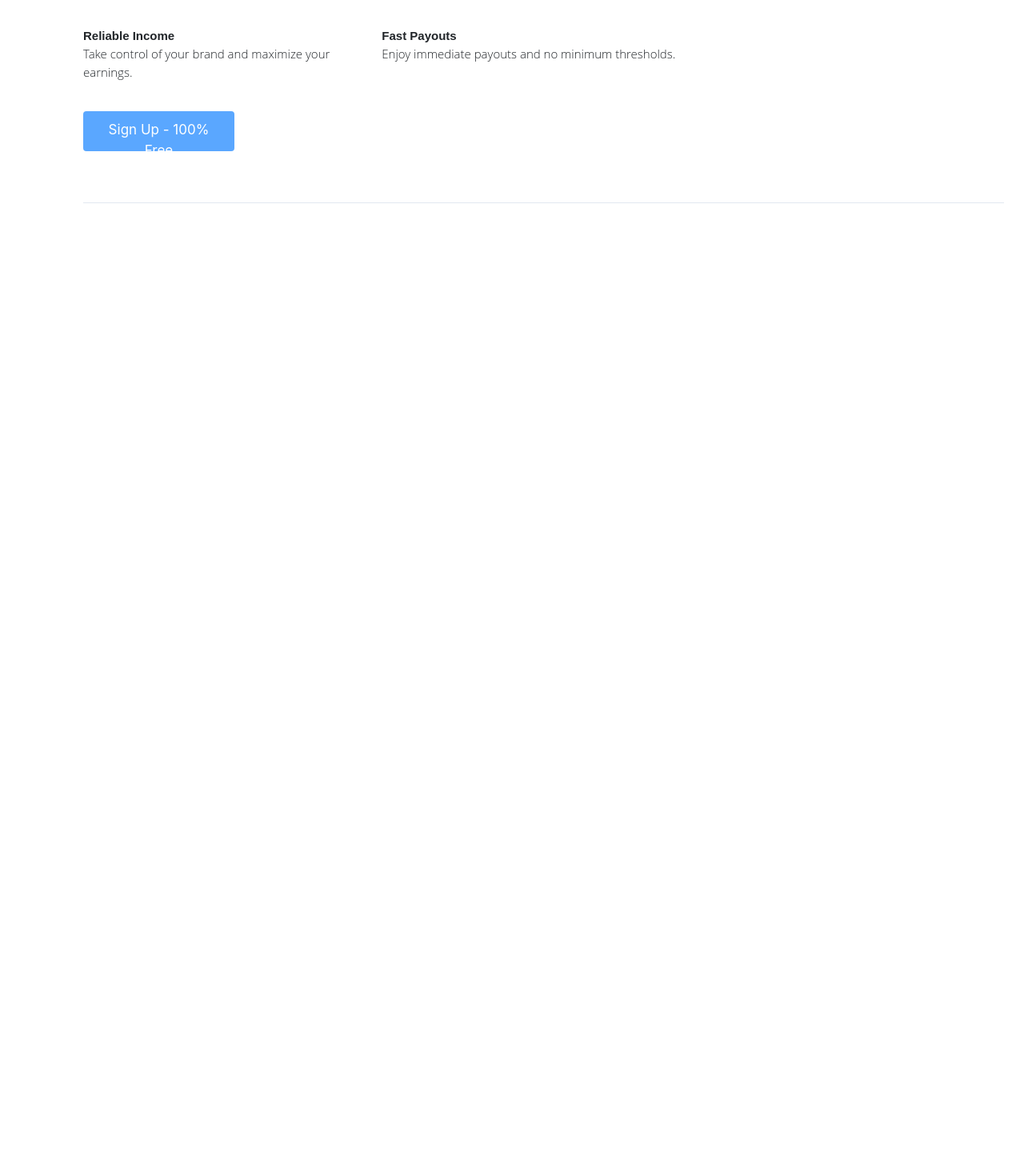
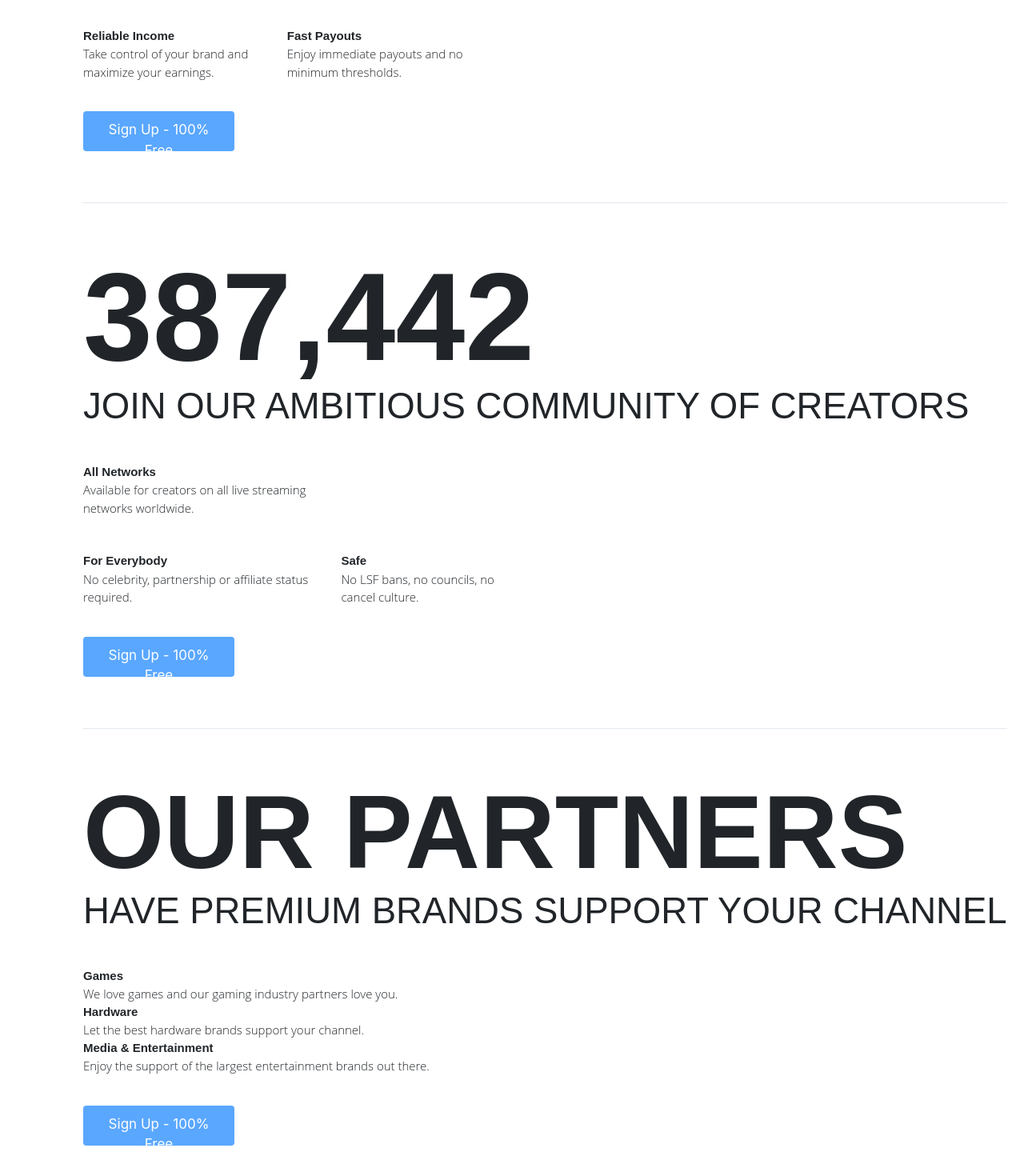
Before and after one commit to IlyaMrz/doots, a Next.js app: page / in a window 1280 px wide. Shown: the part 680-2150 px from the top of the page at 80% size. Built offline with nearby package versions, Linux system fonts and the light colour scheme; a web font is replaced by a local one.

Commit message:
heroBottom etc

```diff
--- a/components/hero/Hero.js
+++ b/components/hero/Hero.js
@@ -1,17 +1,21 @@
 import { Flex } from "@chakra-ui/layout";
 
-import Heropt1 from "./Heropt1";
+import HeroTopPart from "./HeroTopPart";
+import HeroMiddlePart from "./HeroMiddlePart";
+import HeroBottomPart from "./HeroBottomPart";
 
 function Hero() {
     return (
-        <Flex height="300vh" zIndex="-1" marginTop="4rem">
+        <Flex zIndex="-1" marginTop="4rem">
             <Flex
                 flexDirection="column"
                 ml={{ base: "2rem", sm: "2rem", md: "7rem", lg: "8rem" }}
                 marginTop="30px"
                 color="#212529"
             >
-                <Heropt1 />
+                <HeroTopPart />
+                <HeroMiddlePart />
+                <HeroBottomPart />
             </Flex>
         </Flex>
     );
--- /dev/null
+++ b/components/hero/HeroBottomPart.js
@@ -0,0 +1,50 @@
+import { Box, Flex } from "@chakra-ui/layout";
+import SignUpButton from "../signUpButton/SignUpButton";
+import styles from "../../styles/Home.module.css";
+
+function HeroBottomPart() {
+    return (
+        <Box marginTop="64px">
+            <Box
+                textDecoration="none solid rgb(33,37,41)"
+                fontWeight="600"
+                fontFamily="Arial"
+                fontSize={{ base: "4rem", sm: "4rem", md: "6rem", lg: "10rem" }}
+                lineHeight={{ base: "4rem", sm: "4rem", md: "6rem", lg: "10rem" }}
+                style={{ wordSpacing: "0px" }}
+            >
+                OUR PARTNERS
+            </Box>
+            <Box
+                fontFamily="Arial"
+                fontSize={{ base: "1.5rem", sm: "1.5rem", md: "1.5rem", lg: "3.5rem" }}
+            >
+                HAVE PREMIUM BRANDS SUPPORT YOUR CHANNEL
+            </Box>
+            <Flex
+                className={styles.sml_column}
+                direction="row"
+                style={{ minWidth: "200px", maxWidth: "550px" }}
+            >
+                <Box>
+                    <Box as="h1">Games</Box>
+                    <Box as="p">We love games and our gaming industry partners love you.</Box>
+
+                    <Box as="h1">Hardware</Box>
+                    <Box as="p">Let the best hardware brands support your channel.</Box>
+
+                    <Box as="h1">Media {"&"} Entertainment</Box>
+                    <Box as="p">
+                        Enjoy the support of the largest entertainment brands out there.
+                    </Box>
+                </Box>
+            </Flex>
+            <Box marginTop="30px">
+                <SignUpButton />
+            </Box>
+            <Box marginTop="64px" />
+        </Box>
+    );
+}
+
+export default HeroBottomPart;
--- /dev/null
+++ b/components/hero/HeroMiddlePart.js
@@ -0,0 +1,52 @@
+import { Box, Flex } from "@chakra-ui/layout";
+import SignUpButton from "../signUpButton/SignUpButton";
+import styles from "../../styles/Home.module.css";
+
+function HeroMiddle() {
+    return (
+        <Box marginTop="64px">
+            <Box
+                textDecoration="none solid rgb(33,37,41)"
+                fontWeight="600"
+                fontFamily="Arial"
+                fontSize={{ base: "8rem", sm: "8rem", md: "8rem", lg: "12rem" }}
+                lineHeight={{ base: "7rem", sm: "7rem", md: "7rem", lg: "12rem" }}
+                style={{ wordSpacing: "0px" }}
+            >
+                387,442
+            </Box>
+            <Box
+                fontFamily="Arial"
+                fontSize={{ base: "1.5rem", sm: "1.5rem", md: "1.5rem", lg: "3.5rem" }}
+            >
+                JOIN OUR AMBITIOUS COMMUNITY OF CREATORS
+            </Box>
+            <Flex direction="row" style={{ minWidth: "200px", maxWidth: "550px" }}>
+                <Box>
+                    <Box className={styles.sml_column}>
+                        <Box as="h1">All Networks</Box>
+                        <Box as="p">
+                            Available for creators on all live streaming networks worldwide.
+                        </Box>
+                    </Box>
+                    <Box className={styles.sml_column}>
+                        <Box as="h1">For Everybody</Box>
+                        <Box as="p">No celebrity, partnership or affiliate status required.</Box>
+                    </Box>
+                </Box>
+                <Flex alignItems="end">
+                    <Box className={styles.sml_column}>
+                        <Box as="h1">Safe</Box>
+                        <Box as="p">No LSF bans, no councils, no cancel culture.</Box>
+                    </Box>
+                </Flex>
+            </Flex>
+            <Box marginTop="30px">
+                <SignUpButton />
+            </Box>
+            <Box marginTop="64px">{<hr />}</Box>
+        </Box>
+    );
+}
+
+export default HeroMiddle;
--- a/components/hero/heropt1.js
+++ b/components/hero/HeroTopPart.js
@@ -2,7 +2,7 @@ import { Box, Flex } from "@chakra-ui/layout";
 import SignUpButton from "../signUpButton/SignUpButton";
 import styles from "../../styles/Home.module.css";
 
-function Heropt1() {
+function HeroTopPart() {
     return (
         <Box>
             <Box
@@ -24,7 +24,7 @@ function Heropt1() {
             >
                 HOST SPONSORED MESSAGES ON YOUR CHANNEL
             </Box>
-            <Flex direction="row" style={{ width: "70%" }}>
+            <Flex direction="row" style={{ minWidth: "200px", maxWidth: "550px" }}>
                 <Box>
                     <Box className={styles.sml_column}>
                         <Box as="h1">Easy Setup</Box>
@@ -56,4 +56,4 @@ function Heropt1() {
     );
 }
 
-export default Heropt1;
+export default HeroTopPart;
```
